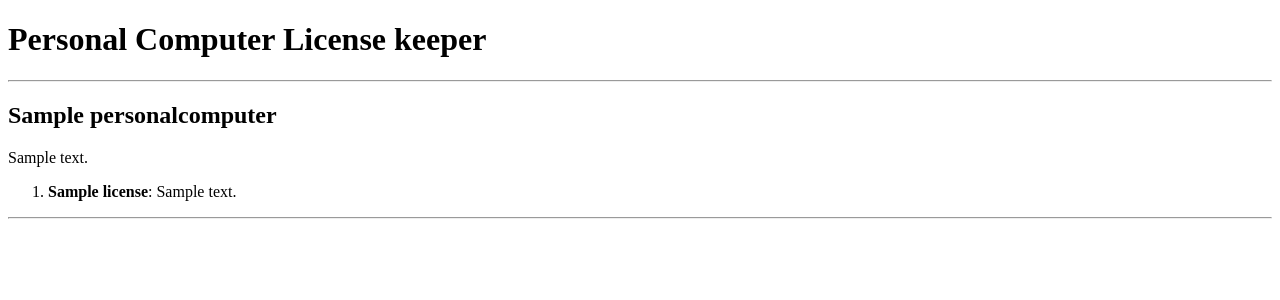
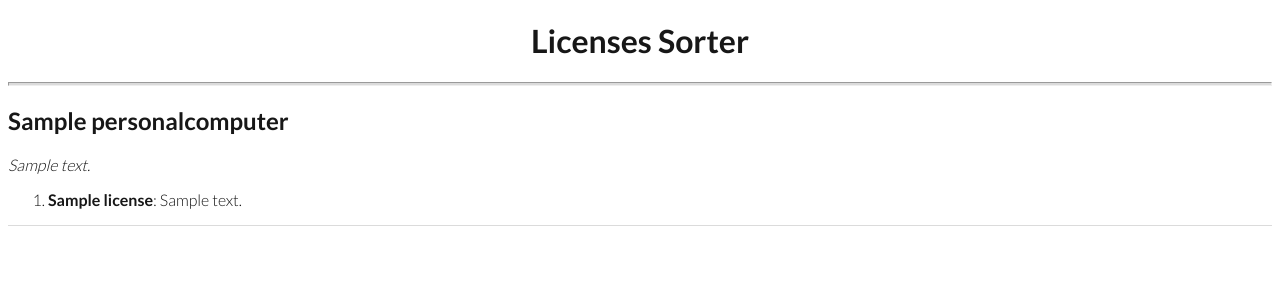
Before and after one commit to piotrantosz/licenses-sorter, a Django app: page / in a window 1280 px wide. Shown: the top 300 px of the page. Run offline with Django 3.2, Linux system fonts and the light colour scheme; tables that the repository leaves empty hold one stand-in row (values such as "Sample post").

Commit message:
Design changes

```diff
--- a/license_sorter/settings.py
+++ b/license_sorter/settings.py
@@ -29,6 +29,8 @@ ALLOWED_HOSTS = []
 
 
 # Application definition
+
+STATIC_URL = '/static/'
 
 INSTALLED_APPS = [
     'django.contrib.admin',
--- /dev/null
+++ b/main/static/main/style.css
@@ -0,0 +1,28 @@
+body {
+    line-height: normal;
+    font-weight: 300;
+    font-family: 'Lato', Helvetica, Arial, sans-serif;
+    color: #171717;
+    height: 100%;
+}
+
+hr {
+  color: #dbdbdb;
+  background-color: #dbdbdb;
+}
+
+h1 {
+  text-align: center;
+}
+
+.light {
+    border: none;
+    height: 1px;
+    /* Set the hr color */
+    color: #dbdbdb; /* old IE */
+    background-color: #dbdbdb; /* Modern Browsers */
+}
+
+.heavy {
+  height: 2px;
+}
--- a/main/templates/main/index.html
+++ b/main/templates/main/index.html
@@ -3,22 +3,27 @@
 <head>
     <meta charset="UTF-8">
     <title></title>
+    <!-- CSS -->
+    {% load staticfiles %}
+    <link rel="stylesheet" href="{% static "main/style.css" %}"/>
+    <!-- Fonts -->
+    <link rel='stylesheet' href='http://fonts.googleapis.com/css?family=Lato:300,400,700'>
 </head>
 <body>
-    <h1>Personal Computer License keeper</h1>
-    <hr>
+    <h1>Licenses Sorter</h1>
+    <hr class="heavy">
     {% if pcs %}
         {% for pc in pcs %}
             <h2>{{ pc.title }}</h2>
             <p>
-            {{ pc.description }} <br>
+            <i>{{ pc.description }}</i> <br>
             <ol>
                 {% for license in pc.license_set.all %}
                     <li> <b>{{ license.title }}</b>: {{ license.description }} </li>
                 {% endfor %}
             </ol>
             </p>
-            <hr>
+            <hr class="light">
         {% endfor %}
     {% endif %}
 </body>
```
